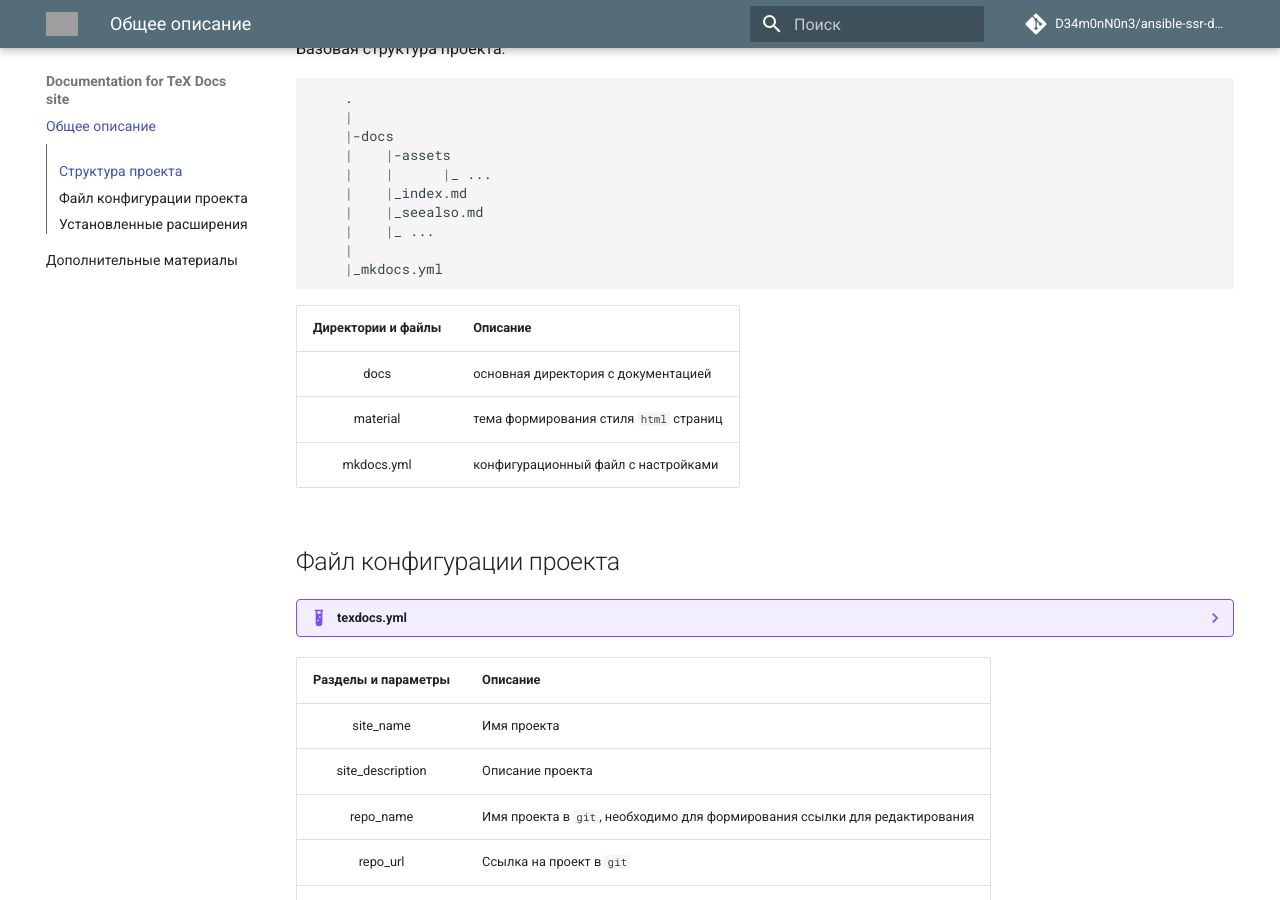
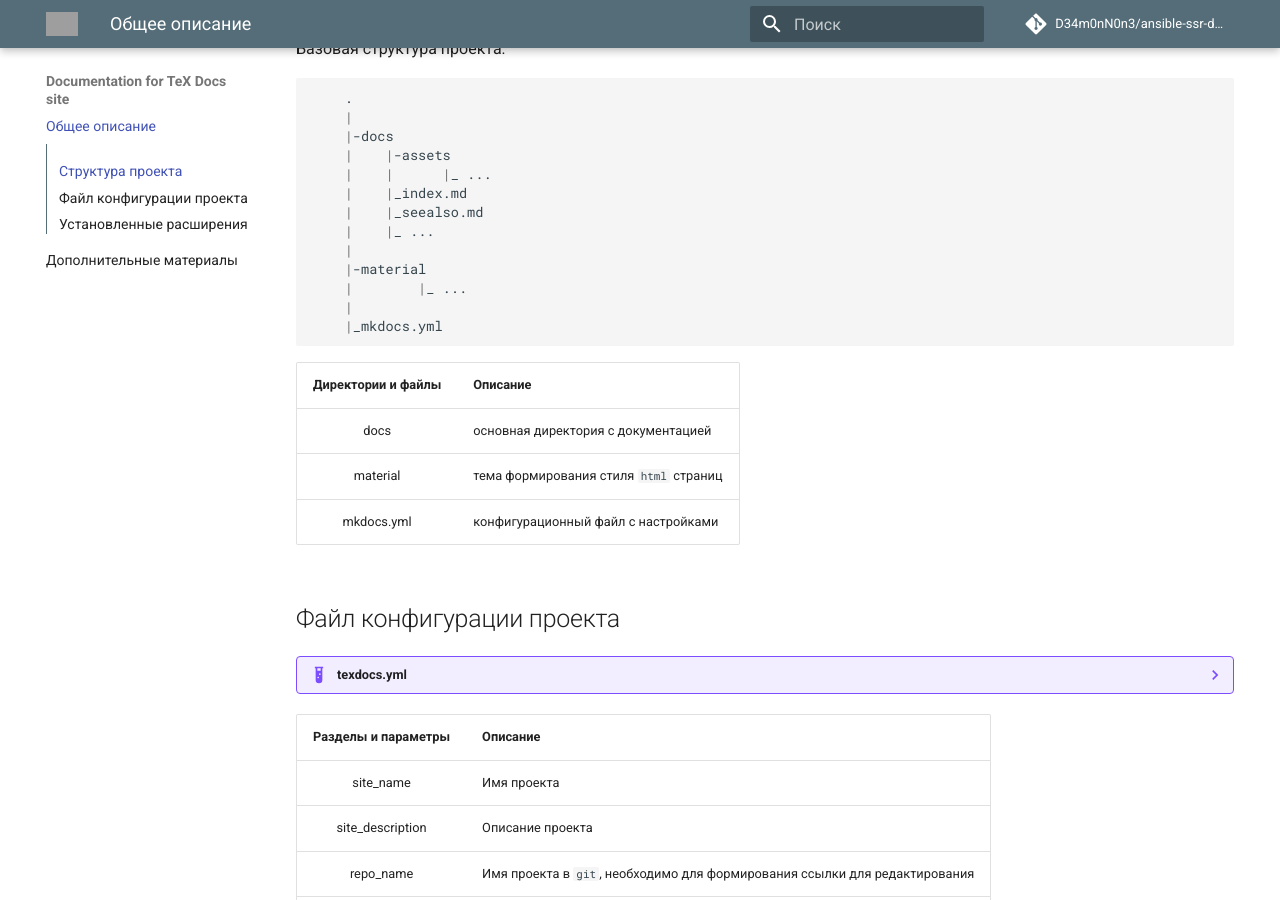
Before and after one commit to D34m0nN0n3/ansible-ssr-texdocs, an MkDocs documentation site: the page built from docs/index.md, in a window 1280 px wide and 900 px high, scrolled down 1749 px. Built offline with MkDocs 1.6.1 and Material for MkDocs 9.7.7, drawn with Linux system fonts in a browser that asks for light colours; a script that is not in the unit is left out; comment, search, counter and statistics services are not loaded; grey boxes are pictures that could not be loaded.

Commit message:
Update index.md

````diff
--- a/docs/index.md
+++ b/docs/index.md
@@ -33,6 +33,9 @@ TeX Docs - сервис автоматической генерации доку
     |    |_index.md
     |    |_seealso.md
     |    |_ ...
+    |
+    |-material
+    |        |_ ...
     |
     |_mkdocs.yml
 ```
````
